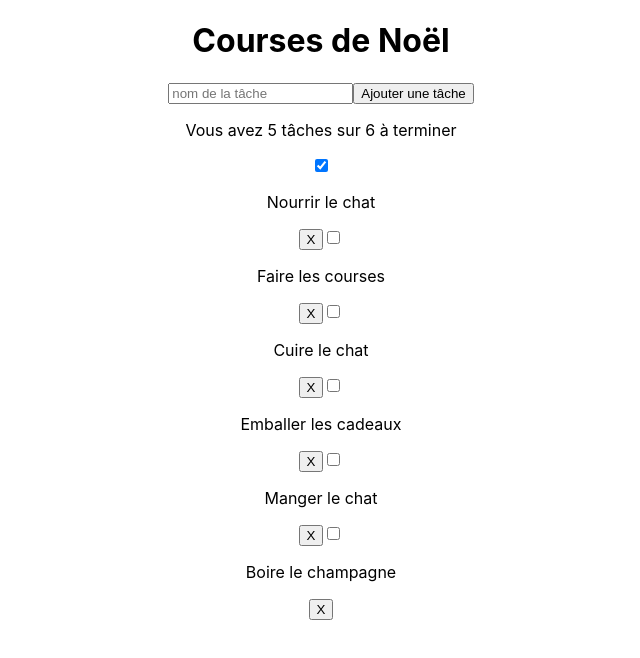
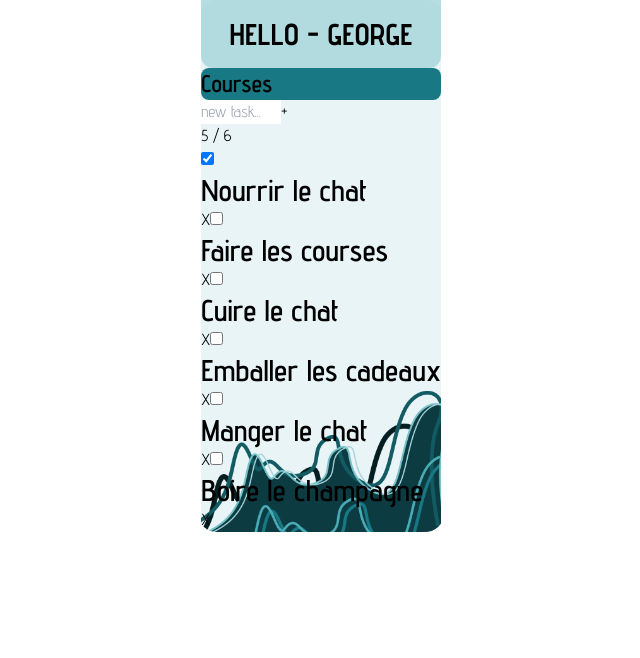
Before and after one commit to cecilejeanneau/toDoList_react-typescript, a React (Create React App) app: page / in a window 1280 px wide. Shown: the top 658 px of the page, without its empty margins (319-959 px from the left). Built offline with nearby package versions, Linux system fonts and the light colour scheme.

Commit message:
🚧pre rebase

```diff
--- a/package.json
+++ b/package.json
@@ -43,6 +43,7 @@
     "eslint-plugin-import": "^2.25.2",
     "eslint-plugin-n": "^15.0.0",
     "eslint-plugin-promise": "^6.0.0",
-    "eslint-plugin-react": "^7.32.1"
+    "eslint-plugin-react": "^7.32.1",
+    "tailwindcss": "^3.2.4"
   }
 }
--- a/src/App.css
+++ b/src/App.css
@@ -1,38 +1,12 @@
-.App {
-  text-align: center;
+@import url('https://fonts.googleapis.com/css2?family=Advent+Pro:ital,wght@0,100;0,200;0,300;0,400;0,500;0,600;0,700;0,800;0,900;1,100;1,200;1,300;1,400;1,500;1,600;1,700;1,800;1,900&display=swap');
+
+@tailwind base;
+@tailwind components;
+@tailwind utilities;
+
+html,
+body {
+  font-family: 'Advent Pro', Roboto, Oxygen,
+    Ubuntu, Cantarell, Fira Sans, Droid Sans, Helvetica Neue, sans-serif;
+  @apply h-full p-0 m-0 w-full flex flex-col items-center;
 }
-
-.App-logo {
-  height: 40vmin;
-  pointer-events: none;
-}
-
-@media (prefers-reduced-motion: no-preference) {
-  .App-logo {
-    animation: App-logo-spin infinite 20s linear;
-  }
-}
-
-.App-header {
-  background-color: #282c34;
-  min-height: 100vh;
-  display: flex;
-  flex-direction: column;
-  align-items: center;
-  justify-content: center;
-  font-size: calc(10px + 2vmin);
-  color: white;
-}
-
-.App-link {
-  color: #61dafb;
-}
-
-@keyframes App-logo-spin {
-  from {
-    transform: rotate(0deg);
-  }
-  to {
-    transform: rotate(360deg);
-  }
-}
--- a/src/App.tsx
+++ b/src/App.tsx
@@ -9,7 +9,7 @@ import ToDoList from './components/ToDoList';
  */
 function App(): JSX.Element {
 	return (
-		<div className="App">
+		<div className='App bg-waves bg-cover bg-no-repeat bg-bottom'>
 			<ToDoList />
 		</div>
 	);
--- a/src/components/ToDoForm.tsx
+++ b/src/components/ToDoForm.tsx
@@ -34,9 +34,9 @@ function ToDoForm(props: IToDoFormProps): JSX.Element {
 	return (
 		<form onSubmit={sendData}>
 			<label htmlFor="">
-				<input type="text" placeholder='nom de la tâche' onInput={updateField} />
+				<input className='w-20' type="text" placeholder='new task...' onInput={updateField} />
 			</label>
-			<button type="submit">Ajouter une tâche</button>
+			<button type="submit">+</button>
 		</form>
 	);
 }
--- a/src/components/ToDoItem.tsx
+++ b/src/components/ToDoItem.tsx
@@ -12,7 +12,7 @@ interface IToDoItemProps {
  * @param {IToDoItemProps} props display individually one task by title
  * @return {JSX.Element}
  */
-function ToDoItem(props: IToDoItemProps) {
+function ToDoItem(props: IToDoItemProps): JSX.Element {
 	const {title} = props.task;
 	const {id} = props.task;
 	const {done} = props.task;
@@ -38,18 +38,10 @@ function ToDoItem(props: IToDoItemProps) {
 		});
 	}
 
-	/**
-	 * Delete a task
-	 * @return {void}
-	 */
-	function onDelete(): void {
-		props.onDelete(props.task);
-	}
-
 	return (
 		<label htmlFor={id}>
 			<input type="checkbox" id={id} defaultChecked={done} onChange={onCheck}/>
-			<p>{title}</p>
+			<p className='text-3xl font-semibold'>{title}</p>
 			<button type="button" title="Delete" onClick={onDelete}>X</button>
 		</label>
 	);
--- a/src/components/ToDoItems.tsx
+++ b/src/components/ToDoItems.tsx
@@ -20,7 +20,7 @@ function ToDoItems(props: IToDoItemsProps): JSX.Element {
 
 	return (
 		<div>
-			<p>Vous avez {remaining} tâches sur {tasks.length} à terminer</p>
+			<p>{remaining} / {tasks.length}</p>
 			{tasks.map((task) => {
 				return <ToDoItem onCheckbox={props.onCheckbox} task={task} key={task.id} onDelete={props.onDelete} />;
 			})}
--- a/src/components/ToDoList.tsx
+++ b/src/components/ToDoList.tsx
@@ -54,7 +54,10 @@ function ToDoList(): JSX.Element {
 
 	return (
 		<div>
-			<h1>{toDoList.title}</h1>
+			<header className='bg-light-nuance-40/80 rounded-xl rounded-t-none text-center p-4'>
+				<p className='text-3xl font-bold uppercase'>Hello - {toDoList.username}</p>
+			</header>
+			<h1 className='text-2xl font-semibold bg-dark-color-20 rounded-lg'>{toDoList.title}</h1>
 
 			<ToDoForm onNewTask={add} />
 			<ToDoItems tasks={toDoList.tasks} onDelete={onDelete} onCheckbox={onCheckbox} />
--- a/src/datas/fakedatas.ts
+++ b/src/datas/fakedatas.ts
@@ -3,7 +3,8 @@ import ITodoList from '../models/ITodoList';
 import IToDos from '../models/IToDos';
 
 export default <ITodoList>{
-	title: 'Courses de Noël',
+	username: 'George',
+	title: 'Courses',
 	tasks: [
 		<IToDos>{id: nanoid(), done: true, title: 'Nourrir le chat'},
 		<IToDos>{id: nanoid(), done: false, title: 'Faire les courses'},
--- a/src/index.css
+++ /dev/null
@@ -1,13 +0,0 @@
-body {
-  margin: 0;
-  font-family: -apple-system, BlinkMacSystemFont, 'Segoe UI', 'Roboto', 'Oxygen',
-    'Ubuntu', 'Cantarell', 'Fira Sans', 'Droid Sans', 'Helvetica Neue',
-    sans-serif;
-  -webkit-font-smoothing: antialiased;
-  -moz-osx-font-smoothing: grayscale;
-}
-
-code {
-  font-family: source-code-pro, Menlo, Monaco, Consolas, 'Courier New',
-    monospace;
-}
--- a/src/index.tsx
+++ b/src/index.tsx
@@ -1,6 +1,5 @@
 import React from 'react';
 import ReactDOM from 'react-dom/client';
-import './index.css';
 import App from './App';
 import reportWebVitals from './reportWebVitals';
 
--- a/src/models/ITodoList.ts
+++ b/src/models/ITodoList.ts
@@ -1,6 +1,7 @@
 import IToDos from './IToDos';
 
 interface ITodoList {
+    username: string,
     title: string,
     tasks: IToDos[] // task type interface IToDos in array []
 }
--- /dev/null
+++ b/tailwind.config.js
@@ -0,0 +1,18 @@
+/** @type {import('tailwindcss').Config} */
+module.exports = {
+	content: [
+		'./src/**/*.{js,jsx,ts,tsx}',
+	],
+	theme: {
+		extend: {
+			backgroundImage: {
+				'waves': 'url("../public/background.png")',
+			},
+			colors: {
+				'light-nuance-40': '#A5D5DB',
+				'dark-color-20': '#187984',
+			},
+		},
+	},
+	plugins: [],
+};
```
